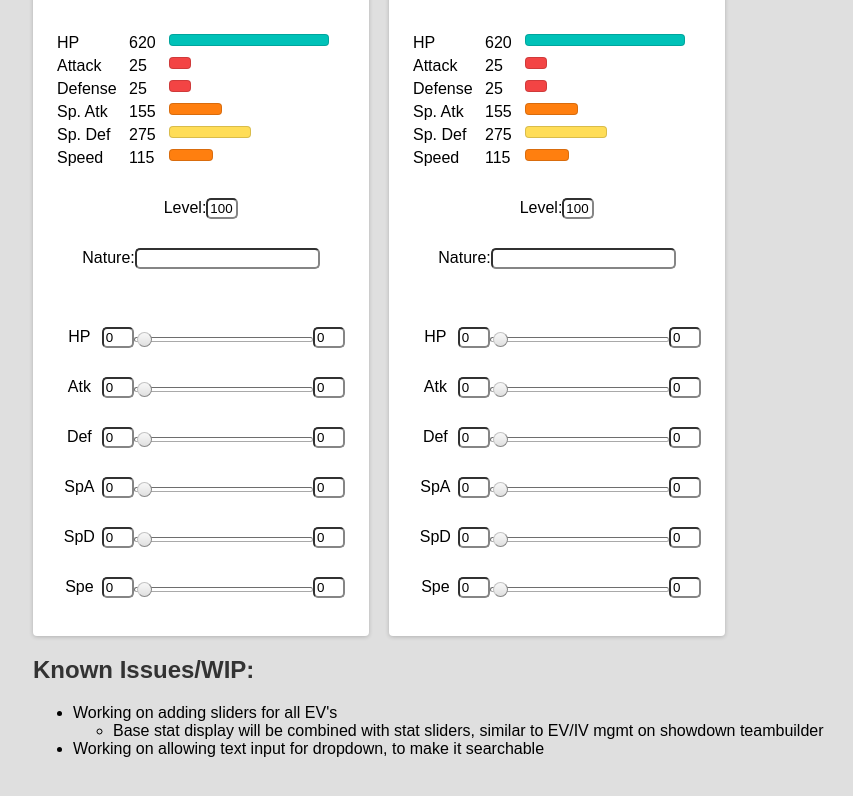
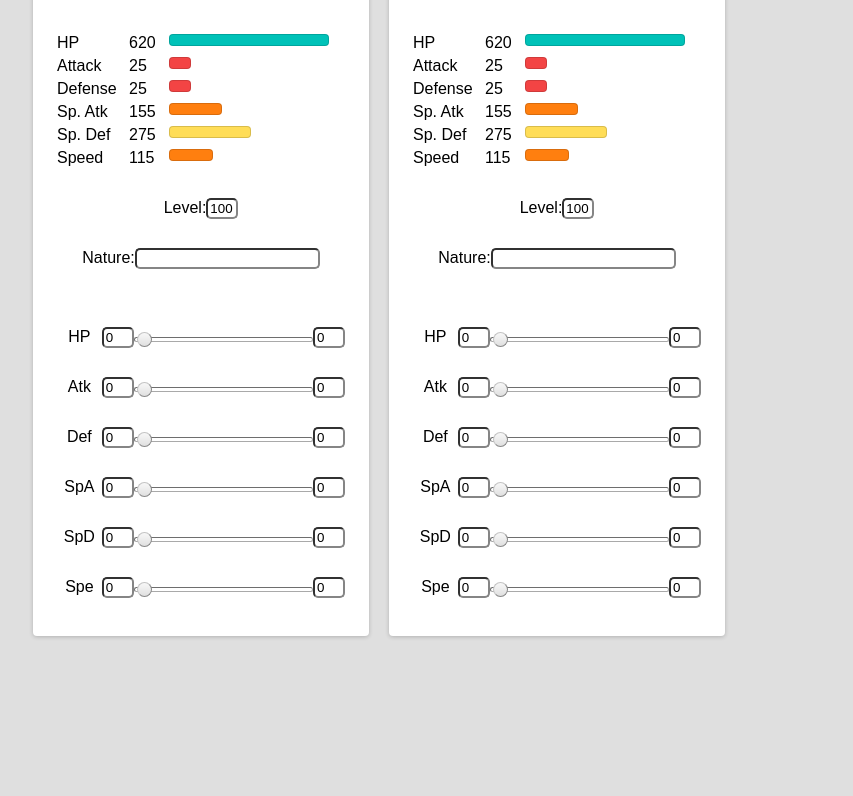
Before and after one commit to stephenrzkelman/stephenrzkelman.github.io, a React (Create React App) app: page / in a window 1280 px wide. Shown: the part 388-1184 px from the top of the page, without its empty margins (15-868 px from the left). After the commit the page ends 1072 px from the top, so only its background shows below. Built offline with nearby package versions, Linux system fonts and the light colour scheme.

Commit message:
removed completed WIP notes

```diff
--- a/src/App.js
+++ b/src/App.js
@@ -7,16 +7,6 @@
     <div className="App">
       <h1>Pokemon Damage Calculator Coming Soon!</h1>
       {<CardBox cards={[1,1]}/>}
-      <div style={{textAlign:"left"}}>
-        <h2>Known Issues/WIP:</h2>
-        <ul>
-          <li>Working on adding sliders for all EV's</li>
-          <ul>
-            <li>Base stat display will be combined with stat sliders, similar to EV/IV mgmt on showdown teambuilder</li>
-          </ul>
-          <li>Working on allowing text input for dropdown, to make it searchable</li>
-        </ul>
-      </div>
     </div>
   );
 }
```
